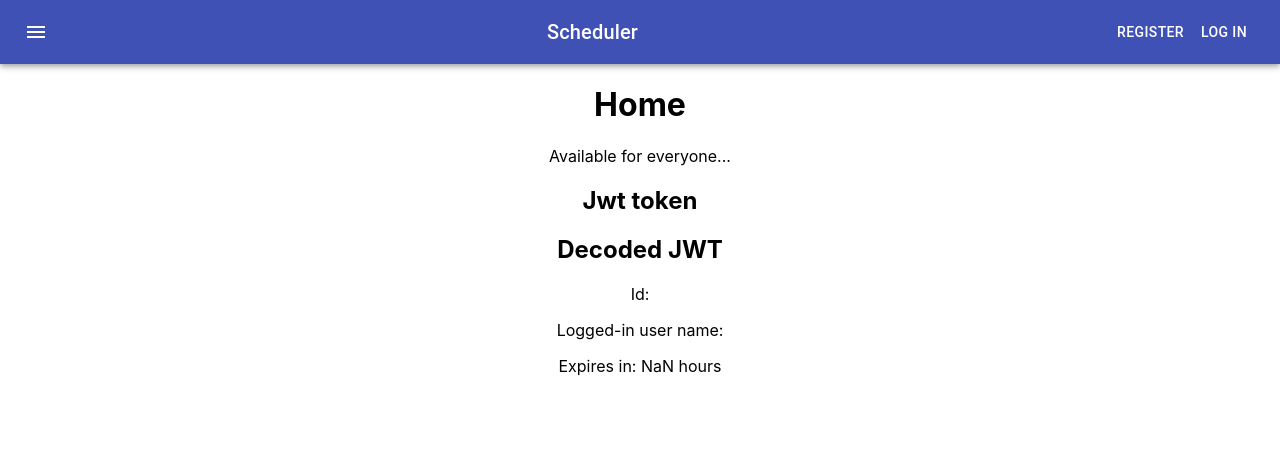
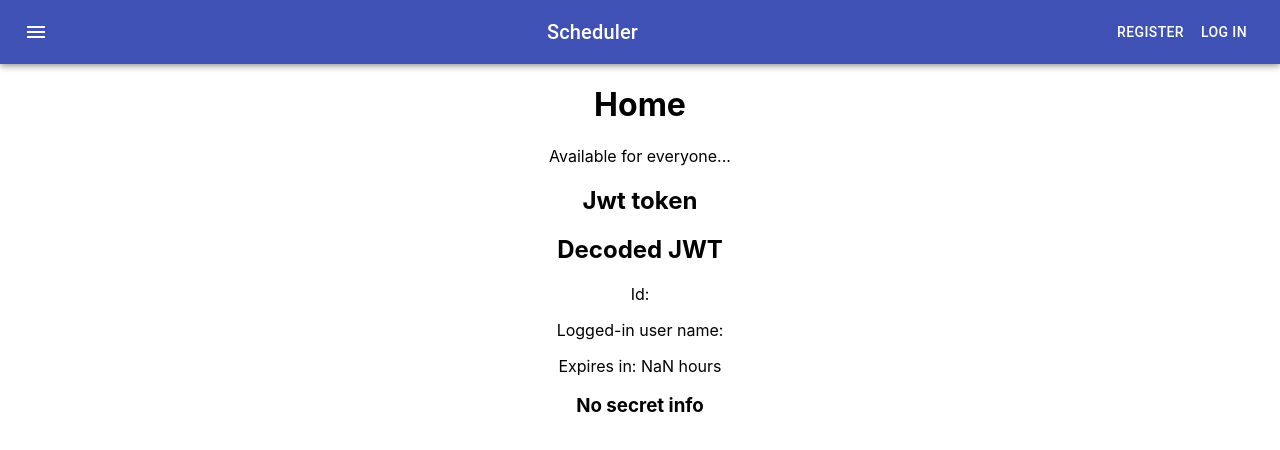
Before and after one commit to dthemg/scheduler, a React (Create React App) app in the folder client/: page / in a window 1280 px wide. Shown: the top 450 px of the page. Built offline with nearby package versions, Linux system fonts and the light colour scheme.

Commit message:
Started work on schedule card view

```diff
--- a/client/src/App.js
+++ b/client/src/App.js
@@ -27,7 +27,7 @@ function App() {
 			<Router>
 				<div>
 					<NavBar isLoggedIn={loggedIn} />
-					<Route exact path='/' component={Home} />
+					<Route exact path='/' render={() => <Home loggedIn={loggedIn} />} />
 					<Route path='/profile' component={Profile} />
 					<Route
 						path='/login'
--- a/client/src/components/home.component.js
+++ b/client/src/components/home.component.js
@@ -1,8 +1,27 @@
 import React from 'react';
 import jwt_decode from 'jwt-decode';
+import PropTypes from 'prop-types';
+import { makeStyles } from '@material-ui/core/styles';
+import Paper from '@material-ui/core/Paper';
 
-export default function Home() {
+const useStyles = makeStyles((theme) => ({
+	root: {
+		display: 'flex',
+		alignItems: 'center',
+		justifyContent: 'center',
+		flexWrap: 'wrap',
+		'& > *': {
+			margin: theme.spacing(1),
+			width: theme.spacing(16),
+			height: theme.spacing(16),
+		},
+	},
+}));
+
+export default function Home(props) {
 	const item = localStorage.getItem('jwtToken');
+	const classes = useStyles();
+
 	var decodedItem = '';
 	if (item) {
 		decodedItem = jwt_decode(item);
@@ -18,6 +37,18 @@ export default function Home() {
 			<p>Id: {decodedItem.id}</p>
 			<p>Logged-in user name: {decodedItem.name}</p>
 			<p>Expires in: {decodedItem.exp / (1000 * 60 * 60)} hours</p>
+			{props.loggedIn ? (
+				<div className={classes.root}>
+					<Paper>Text on the paper</Paper>
+					<Paper>Second item</Paper>
+				</div>
+			) : (
+				<h3>No secret info</h3>
+			)}
 		</div>
 	);
 }
+
+Home.propTypes = {
+	loggedIn: PropTypes.bool,
+};
--- a/client/src/components/navbar.component.js
+++ b/client/src/components/navbar.component.js
@@ -23,7 +23,6 @@ const useStyles = makeStyles((theme) => ({
 export default function NavBar(props) {
 	const classes = useStyles();
 
-	console.log(props.isLoggedIn);
 	return (
 		<div className={classes.root}>
 			<AppBar position='static'>
```
